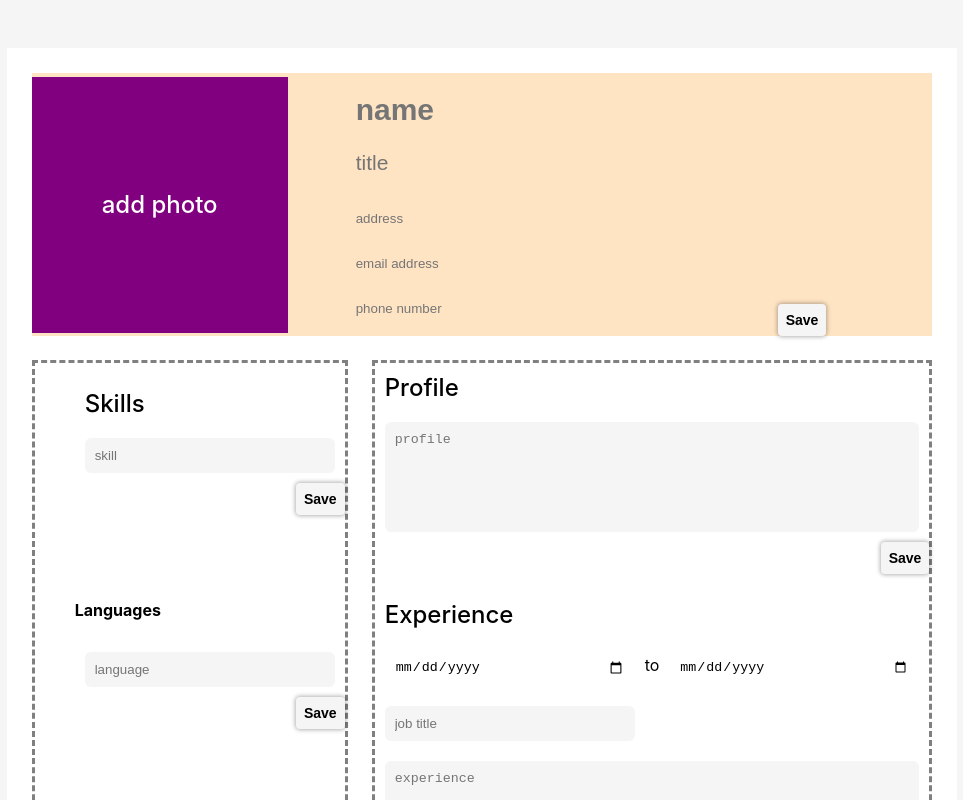
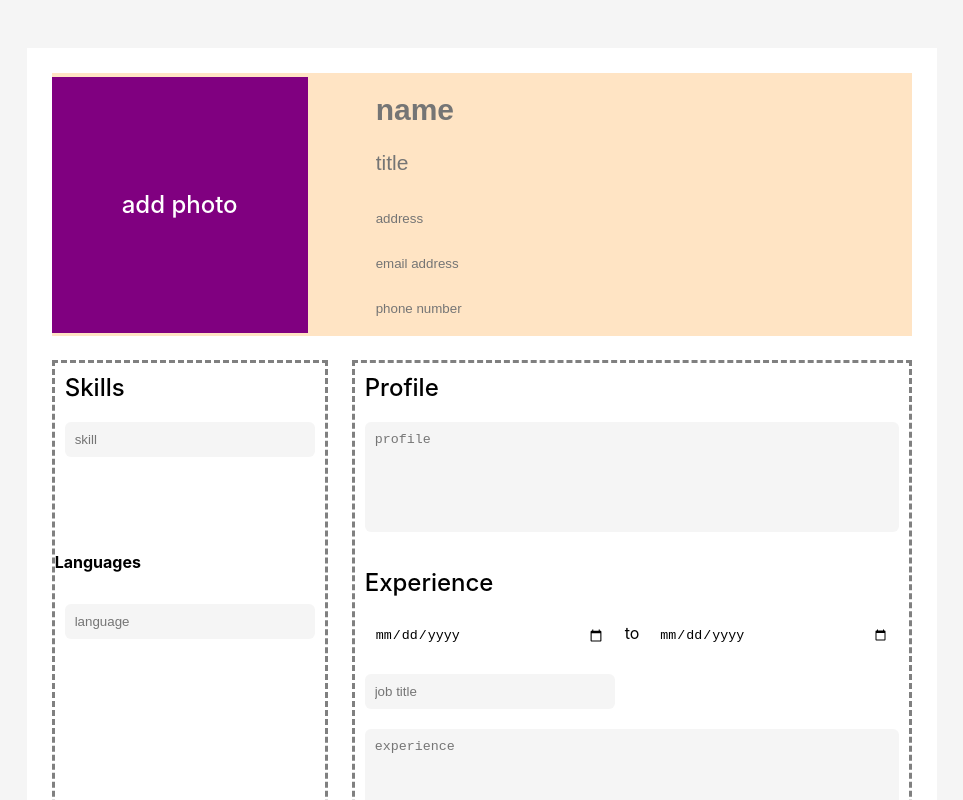
Before and after one commit to thural/CV-Application, a React app: page / in a window 1280 px wide. Shown: the top 800 px of the page, without its empty margins (158-1121 px from the left). Built offline with nearby package versions, Linux system fonts and the light colour scheme.

Commit message:
commit before switching to hooks branch

```diff
--- a/src/components/Education.js
+++ b/src/components/Education.js
@@ -38,7 +38,6 @@ class Education extends Component {
                 </div>
                 <input type="text" id="title" name="title" placeholder="education" onChange={(e) => this.handleChange(e)}></input>
               </div>
-              <button type="button" onClick={() => this.props.handleEdit("education", this.state)}>Save</button>
             </div>
           ))
         }
--- a/src/components/Experience.js
+++ b/src/components/Experience.js
@@ -55,7 +55,6 @@ class Experience extends Component {
                   </textarea>
                 </div>
               </div>
-              <button type="button" onClick={() => this.props.handleEdit("experience", this.state)}>Save</button>
             </div>
           ))
         }
--- a/src/components/Languages.js
+++ b/src/components/Languages.js
@@ -6,34 +6,39 @@ class Languages extends Component {
   state = {
     languages: [
       { language: "", id: uniqid() }
-    ],
-    language: { language: "", id: uniqid() }
+    ]
   }
   handleChange(e) {
-    this.setState({
-      language: { [e.target.id]: e.target.value }
-    });
+    const id = e.target.key;
+    const value = e.target.value;
+    this.setState(state.languages.map(language => {
+      if (language.id == id) {
+        language.language = value
+        return language
+      } else return language
+    }
+    ));
     console.log(this.state)
   }
   render() {
     return (
-      <ul>
+      <div>
         {
           this.state.languages.map(language => (
-            <div key={language.id}>
+            <div>
               <h4>Languages</h4>
               <input
+                key={language.id}
                 type="input"
                 id="language"
                 name="language"
                 placeholder="language"
                 onChange={(e) => this.handleChange(e)}
               ></input>
-              <button type="button" onClick={() => this.props.handleEdit("skills", this.state)}>Save</button>
             </div>
           ))
         }
-      </ul>
+      </div>
     )
   }
 }
--- a/src/components/Personal.js
+++ b/src/components/Personal.js
@@ -25,16 +25,44 @@ class Personal extends Component {
         <div className="photo"><div><h1>add photo</h1></div></div>
         <div>
           <div className="headline">
-            <input type="text" id="name" name="name" placeholder="name" onChange={(e) => this.handleChange(e)}></input>
-            <input type="text" id="title" name="title" placeholder="title" onChange={(e) => this.handleChange(e)}></input>
+            <input
+              type="text"
+              id="name" name="name"
+              placeholder="name"
+              onChange={(e) => this.handleChange(e)}
+            ></input>
+            <input
+              type="text"
+              id="title"
+              name="title"
+              placeholder="title"
+              onChange={(e) => this.handleChange(e)}
+            ></input>
           </div>
           <div className="details">
-            <input type="text" id="address" name="address" placeholder="address" onChange={(e) => this.handleChange(e)}></input>
-            <input type="email" id="email" name="email" placeholder="email address" onChange={(e) => this.handleChange(e)}></input>
-            <input type="tel" id="phone" name="phone" placeholder="phone number" onChange={(e) => this.handleChange(e)}></input>
+            <input
+              type="text"
+              id="address"
+              name="address"
+              placeholder="address"
+              onChange={(e) => this.handleChange(e)}
+            ></input>
+            <input
+              type="email"
+              id="email"
+              name="email"
+              placeholder="email address"
+              onChange={(e) => this.handleChange(e)}
+            ></input>
+            <input
+              type="tel"
+              id="phone"
+              name="phone"
+              placeholder="phone number"
+              onChange={(e) => this.handleChange(e)}
+            ></input>
           </div>
         </div>
-        <button type="button" onClick={()=>this.props.handleEdit("personal", this.state)}>Save</button>
       </div>
     )
   }
--- a/src/components/Profile.js
+++ b/src/components/Profile.js
@@ -26,10 +26,6 @@ class Profile extends Component {
             onChange={(e) => this.handleChange(e)}
           ></textarea>
         </div>
-        <button
-          type="button"
-          onClick={() => this.props.handleEdit("profile", this.state)}
-        >Save</button>
       </div>
     )
   }
--- a/src/components/Skills.js
+++ b/src/components/Skills.js
@@ -17,7 +17,7 @@ class Skills extends Component {
   }
   render() {
     return (
-      <ul>
+      <div>
         {
           this.state.skills.map(skill => (
             <div key={skill.id}>
@@ -29,11 +29,10 @@ class Skills extends Component {
                 placeholder="skill"
                 onChange={(e) => this.handleChange(e)}
               ></input>
-              <button type="button" onClick={() => this.props.handleEdit("skills", this.state)}>Save</button>
             </div>
           ))
         }
-      </ul>
+      </div>
     )
   }
 }
```
